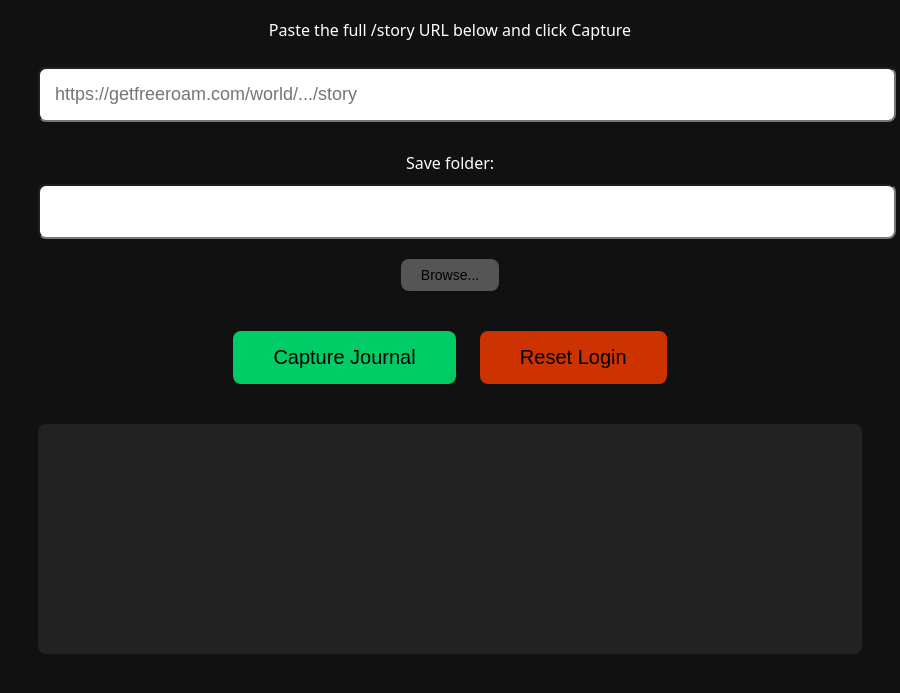
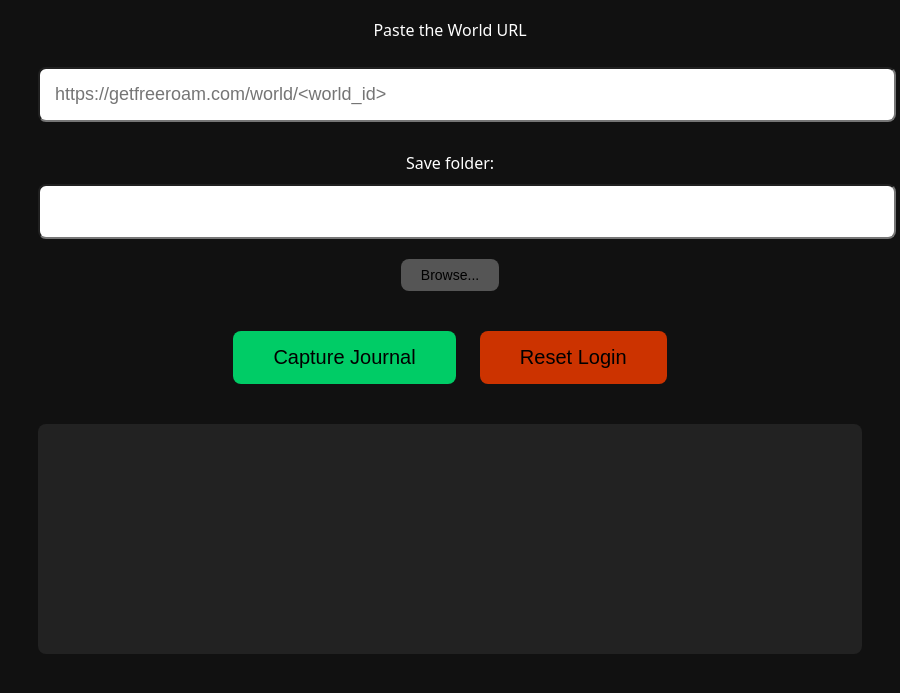
Before and after one commit to testtank400/Freeroam-Journal-Capturer, an Electron app: page index.html in a window 900 px wide. Shown: the part 105-798 px from the top of the page. Drawn offline with Linux system fonts and the light colour scheme; no server answers.

Commit message:
Update index.html

```diff
--- a/index.html
+++ b/index.html
@@ -16,9 +16,9 @@
 </head>
 <body>
   <h1>Freeroam Journal Capturer</h1>
-  <p>Paste the full /story URL below and click Capture</p>
+  <p>Paste the World URL</p>
 
-  <input type="text" id="urlInput" placeholder="https://getfreeroam.com/world/.../story" />
+  <input type="text" id="urlInput" placeholder="https://getfreeroam.com/world/&lt;world_id&gt;" />
 
   <div style="margin: 20px 0;">
     <label>Save folder:</label><br>
```
